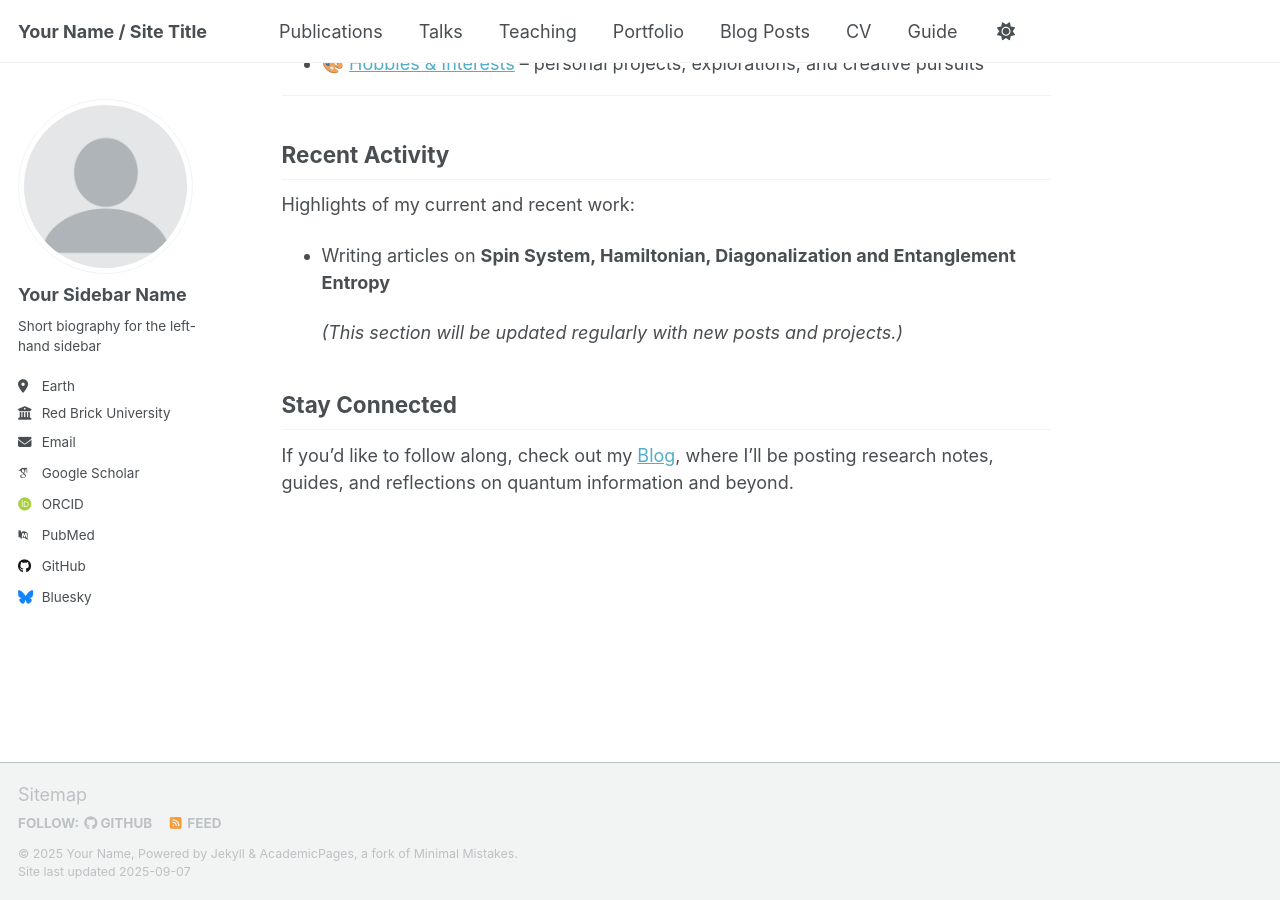
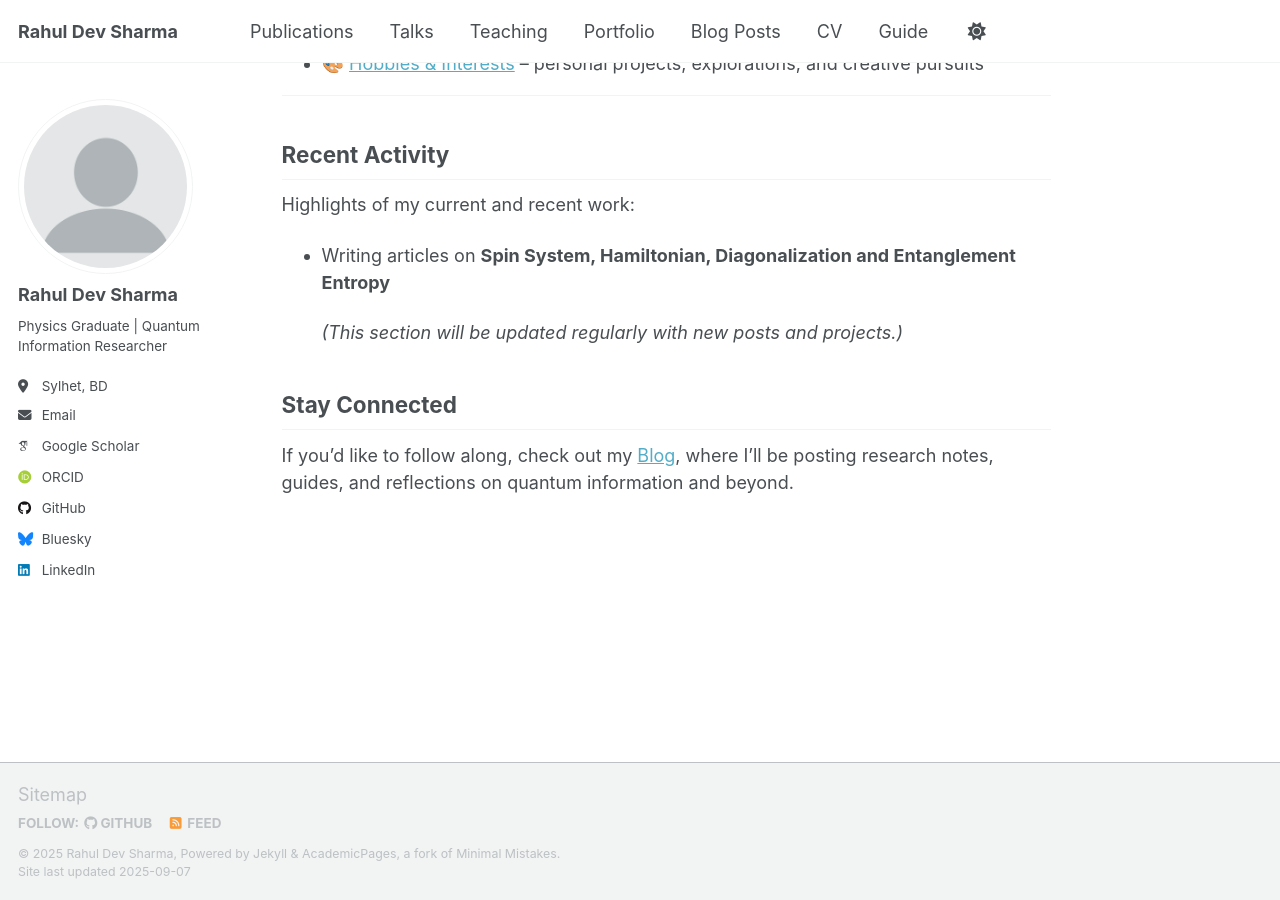
Before and after one commit to rahulsust/rahulsust.github.io, a Jekyll site: the page built from _pages/about.md, in a window 1280 px wide and 900 px high, scrolled down 1356 px. Built offline with Jekyll 4.4.1, drawn with Linux system fonts in a browser that asks for light colours; some web fonts are replaced; a script that is not in the unit is left out.

Commit message:
Update _config.yml

```diff
--- a/_config.yml
+++ b/_config.yml
@@ -9,11 +9,11 @@
 # Basic Site Settings
 locale                   : "en-US"
 site_theme               : "default" # Currently available options are "default", "air"
-title                    : "Your Name / Site Title"
+title                    : "Rahul Dev Sharma"
 title_separator          : "-"
-name                     : &name "Your Name"
+name                     : &name "Rahul Dev Sharma"
 description              : &description "personal description"
-url                      : https://academicpages.github.io # the base hostname & protocol for your site e.g. "https://[your GitHub username].github.io" or if you already have some other page hosted on Github then use "https://[your GitHub username].github.io/[Your Repo Name]"
+url                      : https://rahulsust.github.io # the base hostname & protocol for your site e.g. "https://[your GitHub username].github.io" or if you already have some other page hosted on Github then use "https://[your GitHub username].github.io/[Your Repo Name]"
 baseurl                  : "" # the subpath of your site, e.g. "/blog"
 repository               : "academicpages/academicpages.github.io"
 
@@ -23,37 +23,37 @@ repository               : "academicpages/academicpages.github.io"
 author:
   # Biographic information
   avatar           : "profile.png"
-  name             : "Your Sidebar Name"
+  name             : "Rahul Dev Sharma"
   pronouns         : # example: "she/her"
-  bio              : "Short biography for the left-hand sidebar"
-  location         : "Earth"
-  employer         : "Red Brick University"
+  bio              : "Physics Graduate | Quantum Information Researcher"
+  location         : "Sylhet, BD"
+  employer         : # "Red Brick University"
   uri              : # URL
-  email            : "none@example.org"
+  email            : "sci94tune@gmail.com"
 
   # Academic websites
   academia         : # URL
   arxiv            : # URL - Update with the correct link to your profile
-  googlescholar    : "https://scholar.google.com/citations?user=PS_CX0AAAAAJ"
+  googlescholar    : "https://scholar.google.com/citations?user=TCX91PIAAAAJ&hl=en"
   inspire-hep      : # URL
   impactstory      : # URL
-  orcid            : "http://orcid.org/yourorcidurl"
+  orcid            : "https://orcid.org/0009-0005-8883-0707"
   semantic         : # URL
-  pubmed           : "https://www.ncbi.nlm.nih.gov/pubmed/?term=john+snow"
-  researchgate     : # URL
+  pubmed           : # "https://www.ncbi.nlm.nih.gov/pubmed/?term=john+snow"
+  researchgate     : # "https://www.researchgate.net/profile/Rahul-Dev-Sharma" # URL
   scopus           : # URL
 
   # Repositories and software development
   bitbucket        : # Username - Update with your username on the site
   codepen          : # Username
   dribbble         : # Username
-  github           : "academicpages"
+  github           : "rahulsust"
   kaggle           : # Username
   stackoverflow    : # User number or user number and name (i.e., use "1" or "1/jeff-atwood")
 
   # Social media
   artstation       : # Username
-  bluesky          : "bsky.app" # Replace this with you Bluesky username
+  bluesky          : "sci94tune.bsky.social" # Replace this with you Bluesky username
   facebook         : # Username
   flickr           : # Username
   foursquare       : # Username
@@ -62,7 +62,7 @@ author:
   keybase          : # Username
   instagram        : # Username
   lastfm           : # Username
-  linkedin         : # Username
+  linkedin         : "rahul-dev-sharma" # Username
   mastodon         : # URL
   medium           : # URL
   pinterest        : # Username
```
